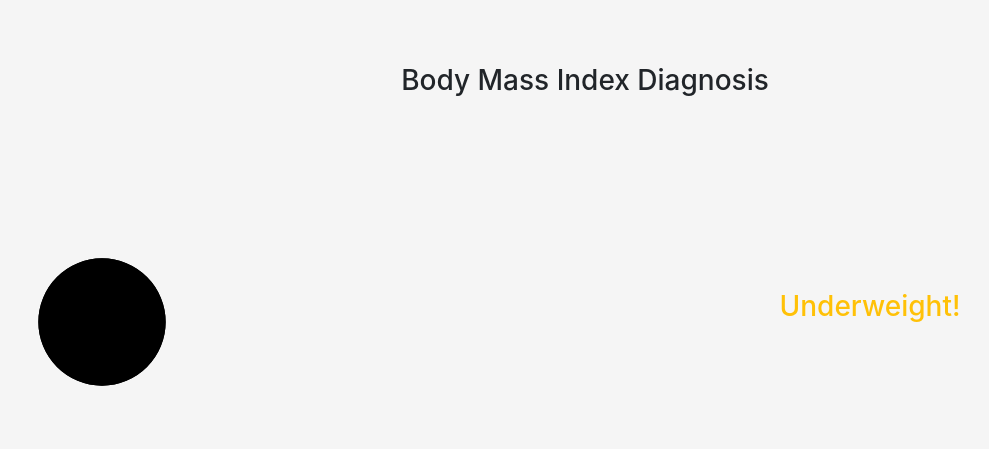
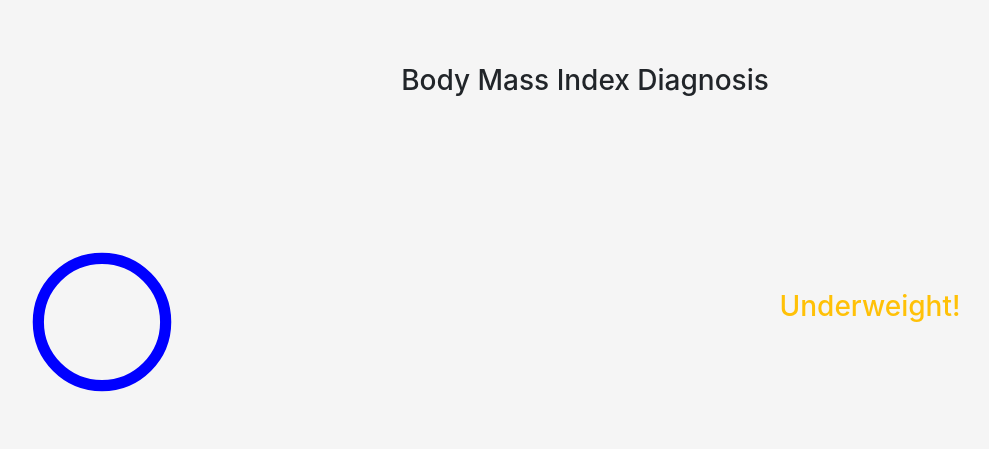
Before and after one commit to dave8697/Health-Prediction-Apps, a Django app: page /bmi/health/result in a window 1280 px wide. Shown: the part 56-505 px from the top of the page, without its empty margins (55-1044 px from the left). Run offline with Django 3.2, Linux system fonts and the light colour scheme; some libraries are stand-ins or nearby versions.

Commit message:
Updated Css

```diff
--- a/static/web/css/result.css
+++ b/static/web/css/result.css
@@ -18,3 +18,32 @@ h3{
     margin-top: 15vh;
     text-align: center;
 }
+
+.circle-bg {
+    fill: none;
+    stroke: transparent;
+    stroke-width: 3.8;
+}
+
+.circle {
+    fill:transparent;
+    stroke-width: 2.8;
+    stroke-linecap: round;
+    animation: progress 3s ease-out forwards;
+}
+
+@keyframes progress {
+    0% {
+      stroke-dasharray: 0 100;
+    }
+}
+
+.circular-chart.white .circle {
+    stroke: blue;
+}
+.percentage {
+    fill:black;
+    font-family: sans-serif;
+    font-size: 0.5em;
+    text-anchor: middle;
+}
```
